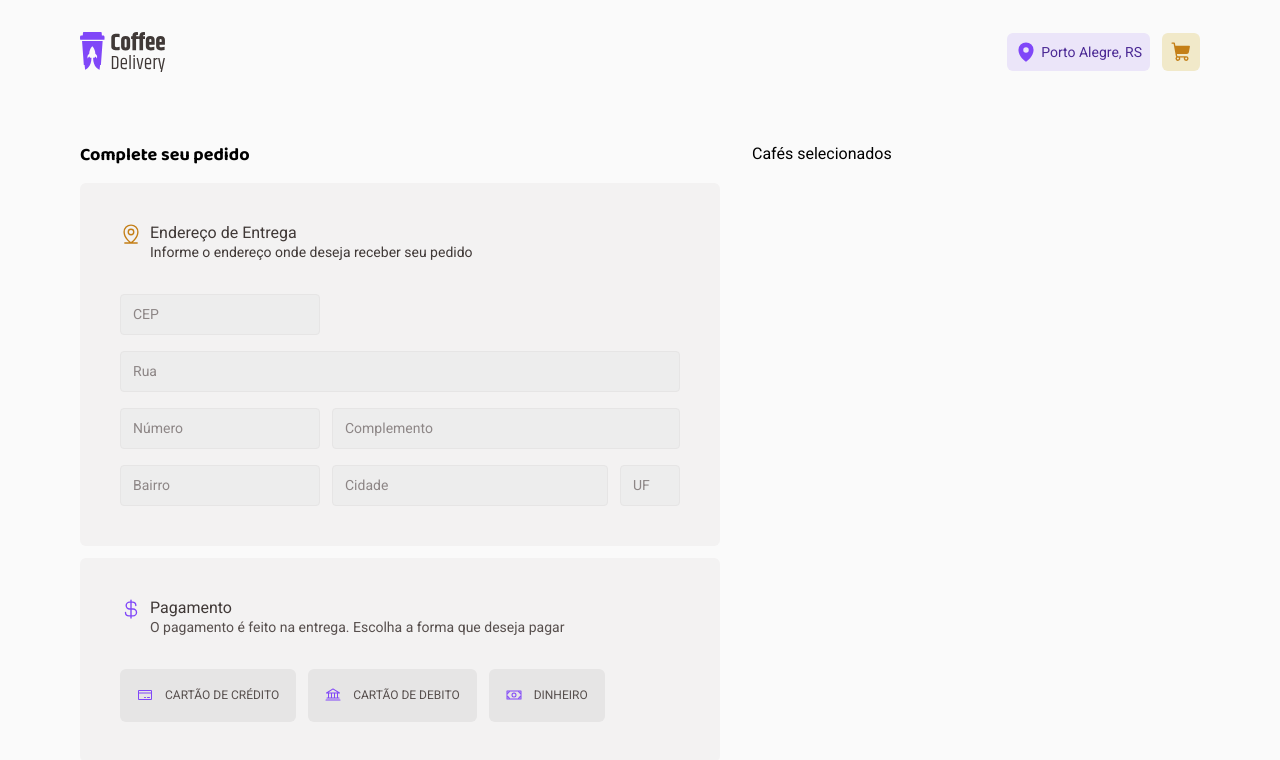
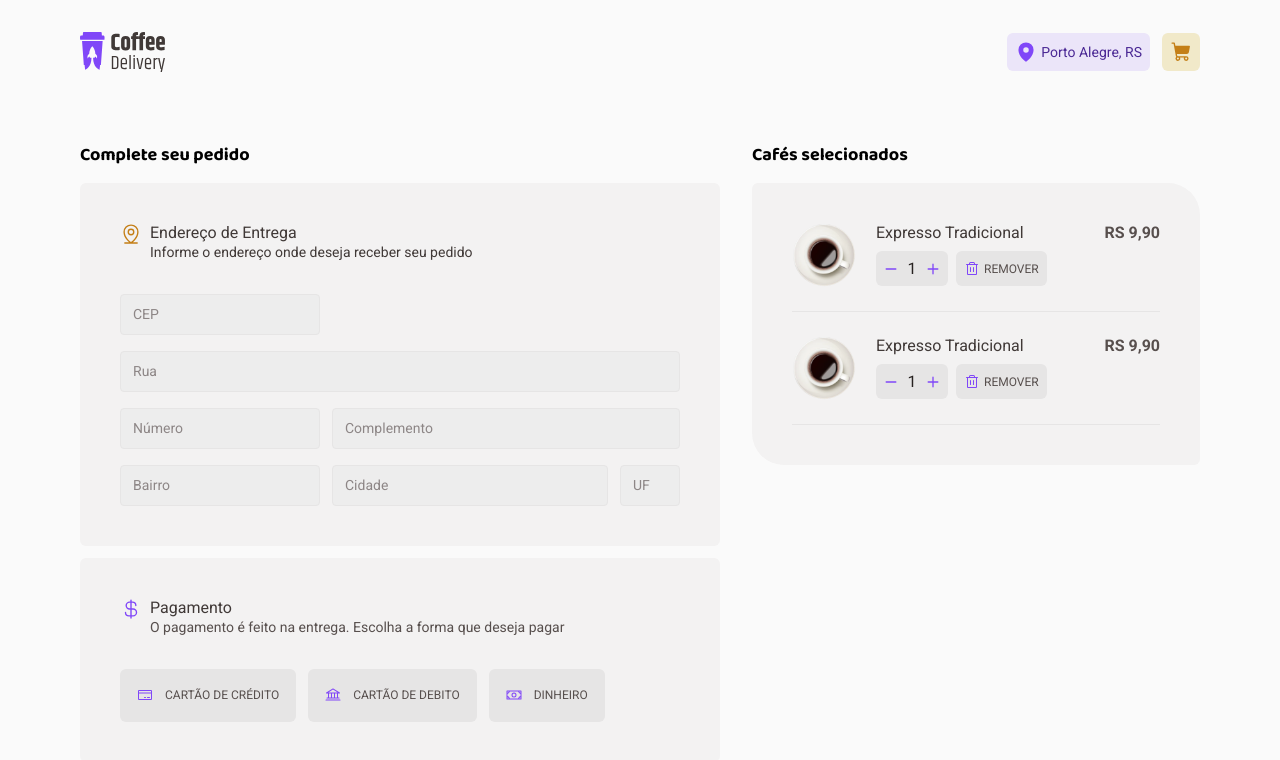
Before and after one commit to tiago0214/coffee-delivery, a React (Vite) app: page /checkout in a window 1280 px wide. Shown: the top 760 px of the page. Built offline with nearby package versions, Linux system fonts and the light colour scheme.

Commit message:
add: selected coffees checkout layout

```diff
--- /dev/null
+++ b/src/pages/Checkout/SelectedCoffe/index.tsx
@@ -0,0 +1,42 @@
+import { Minus, Plus, Trash } from '@phosphor-icons/react'
+import {
+  CoffeContent,
+  ContentHeader,
+  ControlCheckout,
+  ValueCotent,
+} from './styles'
+
+import IMG from '../../../assets/coffees/americano.png'
+
+export function SelectedCoffe() {
+  return (
+    <CoffeContent>
+      <img src={IMG} alt="" />
+      <div>
+        <ContentHeader>
+          <header>Expresso Tradicional</header>
+          <span>RS 9,90</span>
+        </ContentHeader>
+
+        <ValueCotent>
+          <ControlCheckout>
+            <button>
+              <Minus size={14} weight="bold" />
+            </button>
+
+            <span>1</span>
+
+            <button>
+              <Plus size={14} weight="bold" />
+            </button>
+          </ControlCheckout>
+
+          <button>
+            <Trash size={16} color="#8047F8" />
+            <span>REMOVER</span>
+          </button>
+        </ValueCotent>
+      </div>
+    </CoffeContent>
+  )
+}
--- /dev/null
+++ b/src/pages/Checkout/SelectedCoffe/styles.ts
@@ -0,0 +1,91 @@
+import styled from 'styled-components'
+
+export const CoffeContent = styled.div`
+  display: grid;
+  grid-template-columns: max-content 1fr;
+  gap: 1.25rem;
+
+  & > img {
+    max-width: 64px;
+    max-height: 64px;
+
+    width: 100%;
+    align-self: center;
+  }
+
+  & > div {
+    display: flex;
+    flex-direction: column;
+  }
+
+  padding-bottom: 1.5rem;
+  border-bottom: solid 1px ${(props) => props.theme['base-button']};
+
+  & + & {
+    margin-top: 1.5rem;
+  }
+`
+
+export const ContentHeader = styled.div`
+  display: flex;
+  width: 100%;
+  justify-content: space-between;
+
+  header {
+    color: ${(props) => props.theme['base-subtitle']};
+    line-height: 1.3;
+    font-family: 'Roboto';
+  }
+
+  span {
+    color: ${(props) => props.theme['base-text']};
+    font-weight: 700;
+    font-family: 'Roboto';
+  }
+`
+
+export const ValueCotent = styled.div`
+  margin-top: 0.5rem;
+  display: flex;
+  gap: 0.5rem;
+
+  & > button {
+    display: flex;
+    gap: 4px;
+    background-color: ${(props) => props.theme['base-button']};
+    padding: 8px;
+    border-radius: 6px;
+    align-items: center;
+    border: 0;
+    justify-content: center;
+    cursor: pointer;
+
+    span {
+      color: ${(props) => props.theme['base-text']};
+      font-family: 'Roboto';
+      font-size: 0.75rem;
+    }
+  }
+`
+
+export const ControlCheckout = styled.div`
+  display: flex;
+  width: 4.5rem;
+  align-items: center;
+  justify-content: space-between;
+  background-color: ${(props) => props.theme['base-button']};
+  padding: 8px;
+  border-radius: 6px;
+
+  & span {
+    color: ${(props) => props.theme['base-title']};
+  }
+
+  & > button {
+    border: 0;
+    color: ${(props) => props.theme.purple};
+    cursor: pointer;
+    background: transparent;
+    line-height: 0;
+  }
+`
--- a/src/pages/Checkout/index.tsx
+++ b/src/pages/Checkout/index.tsx
@@ -11,12 +11,14 @@ import {
   AdressContent,
   AdressInputs,
   CheckoutContainer,
+  CoffeContainer,
   FormContainer,
   PaymentHeader,
   PaymentMethod,
   PaymentOption,
   SelectedCoffesContainer,
 } from './styles'
+import { SelectedCoffe } from './SelectedCoffe'
 
 export function Checkout() {
   return (
@@ -112,6 +114,10 @@ export function Checkout() {
 
         <SelectedCoffesContainer>
           <header>Cafés selecionados</header>
+          <CoffeContainer>
+            <SelectedCoffe />
+            <SelectedCoffe />
+          </CoffeContainer>
         </SelectedCoffesContainer>
       </FormContainer>
     </CheckoutContainer>
--- a/src/pages/Checkout/styles.ts
+++ b/src/pages/Checkout/styles.ts
@@ -160,4 +160,20 @@ export const PaymentMethod = styled.div`
   }
 `
 
-export const SelectedCoffesContainer = styled.div``
+export const SelectedCoffesContainer = styled.div`
+  & > header {
+    font-size: 1.125rem;
+    font-weight: 700;
+    font-family: 'Baloo 2';
+    line-height: 1.3;
+  }
+`
+export const CoffeContainer = styled.div`
+  margin-top: 0.95rem;
+  width: 28rem;
+  padding: 2.5rem;
+
+  border-radius: 6px 32px 6px 32px;
+
+  background-color: ${(props) => props.theme['base-card']};
+`
```
